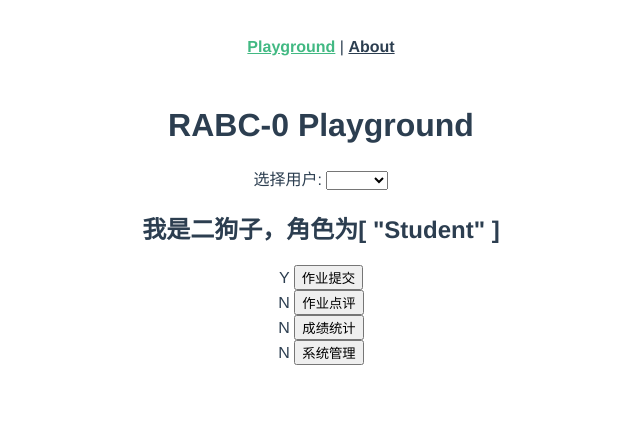
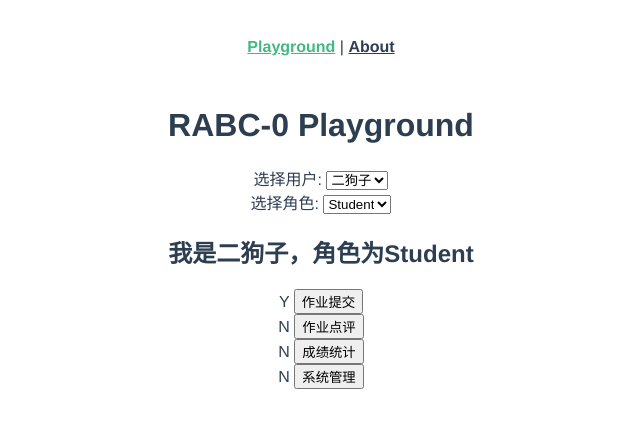
Before and after one commit to TayYim/HomeworkMS, a Vue app in the folder homework-ms-fe/: page /#/ in a window 1280 px wide. Shown: the top 428 px of the page, without its empty margins (319-959 px from the left). Built offline with nearby package versions, Linux system fonts and the light colour scheme.

Commit message:
add role selector

```diff
--- a/homework-ms-fe/src/store.js
+++ b/homework-ms-fe/src/store.js
@@ -12,7 +12,8 @@ export default new Vuex.Store({
       name: "",
       RIDs: [],
       PIDs: [],
-      roleNames: []
+      roleNames: [],
+      activatedRoleNo: 0
     }
   },
   mutations: {
@@ -45,6 +46,11 @@ export default new Vuex.Store({
       state.user.PIDs = state.user.PIDs.filter(function(item, index, array) {
         return array.indexOf(item) === index;
       });
+      // 默认激活第一个角色
+      state.user.activatedRoleNo = 0;
+    },
+    setActivatedRoleNo(state, index){
+      state.user.activatedRoleNo = index;
     }
   },
   actions: {}
--- a/homework-ms-fe/src/views/Home.vue
+++ b/homework-ms-fe/src/views/Home.vue
@@ -3,13 +3,21 @@
     <h1>RABC-0 Playground</h1>
     <div>
       选择用户:
-      <select @change="onUserChange" v-model="selectedUsername" id="username">
+      <select @change="onUserChange" v-model="selectedUser" id="username">
         <option v-for="user in RBAC.User" :key="user.UID" :value="user.UID">
           {{user.name}}
         </option>
       </select>
     </div>
-    <h2>我是{{user.name}}，角色为{{user.roleNames}}</h2>
+    <div>
+      选择角色:
+      <select @change="onRolesChange" v-model="selectedRole" id="rolename">
+        <option v-for="(role,index) in user.roleNames" :key="role" :value="index">
+          {{role}}
+        </option>
+      </select>
+    </div>
+    <h2>我是{{user.name}}，角色为{{user.roleNames[user.activatedRoleNo]}}</h2>
     <div class="button-field">
       <function-button button-name="作业提交" p-i-d-required="1"></function-button>
       <function-button button-name="作业点评" p-i-d-required="2"></function-button>
@@ -37,12 +45,18 @@ export default {
   },
   data() {
     return {
-      selectedUsername: "二狗子"
+      selectedUser: "1001", //默认值为二狗子
+      selectedRole: 0 //默认为第一个角色
     };
   },
   methods: {
     onUserChange(event) {
       this.$store.commit("setUser", event.target.value);
+      this.selectedRole = 0; //恢复默认角色
+    },
+    onRolesChange(event) {
+      // 提交role的index
+      this.$store.commit("setActivatedRoleNo", event.target.value);
     }
   }
 };
```
Lines whose indentation alone changed are shown as unchanged.
